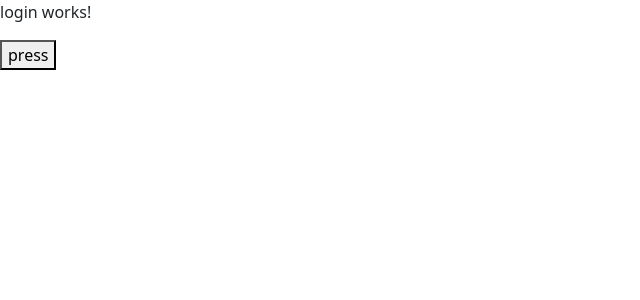
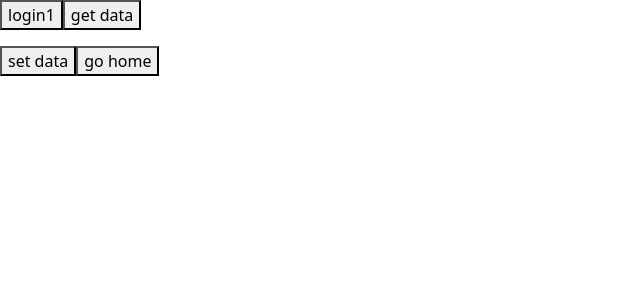
Before and after one commit to PaoloIllanes/Angular2021, an Angular app: page /login in a window 1280 px wide. Shown: the top 300 px of the page, without its empty margins (0-640 px from the left). Built offline with nearby package versions, Linux system fonts and the light colour scheme.

Commit message:
01/09/2021 singleton service, normal service service observable

```diff
--- a/src/app/app.module.ts
+++ b/src/app/app.module.ts
@@ -5,6 +5,8 @@ import { BrowserAnimationsModule } from '@angular/platform-browser/animations';
 import { RouterModule, Routes } from '@angular/router';
 
 import { AppComponent } from './app.component';
+import { SingletonService } from './login/services/singleton.service';
+
 
 
 const routes : Routes =[
@@ -24,7 +26,7 @@ const routes : Routes =[
     FormsModule,
     RouterModule.forRoot(routes),
   ],
-  providers: [],
+  providers: [SingletonService],
   bootstrap: [AppComponent]
 })
 export class AppModule { }
--- a/src/app/login/login.component.html
+++ b/src/app/login/login.component.html
@@ -1,4 +1,6 @@
 <p>
-login works!
+<button>login1</button>
+<button (click)="getData()">get data</button>
 </p>
-<button>press</button>
+<button (click)="setData([2,2,2,2])">set data</button>
+<button routerlink="/pages/home"> go home </button>
--- a/src/app/login/login.component.ts
+++ b/src/app/login/login.component.ts
@@ -1,4 +1,5 @@
 import { Component, OnInit } from '@angular/core';
+import { NormalService } from './services/normal.service';
 
 @Component({
   selector: 'app-login',
@@ -7,9 +8,17 @@ import { Component, OnInit } from '@angular/core';
 })
 export class LoginComponent implements OnInit {
 
-  constructor() { }
+
+  constructor(private normalService: NormalService) { }
 
   ngOnInit() {
   }
+  getData(){
+    console.log(this.normalService.getData())
+
+  }
+  setData(data: number[]){
+    this.normalService.setData(data);
+  }
 
 }
--- /dev/null
+++ b/src/app/login/services/normal.service.ts
@@ -0,0 +1,17 @@
+import { Injectable } from '@angular/core';
+
+@Injectable()
+export class NormalService {
+
+  private data=[1,2,3,4,5]
+
+  contructor(){}
+
+
+  public getData(): number[]{
+    return this.data
+  }
+  public setData(data:number[]){
+    this.data=data;
+  }
+}
```
Also changed, not shown: src/app/login/login.module.ts (+8 -1 lines), src/app/login/services/singleton.service.ts (added, +8 -0 lines).
